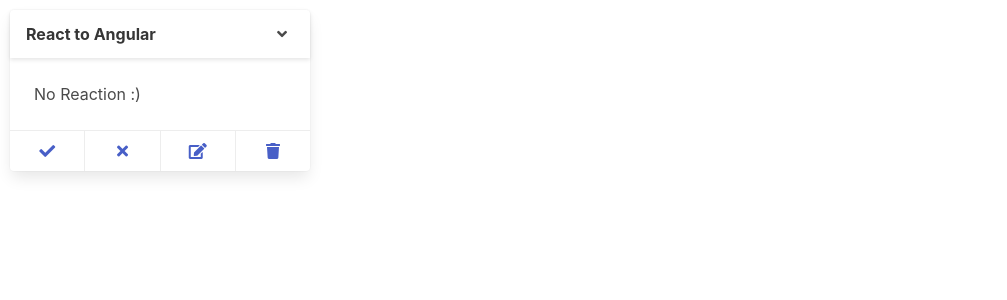
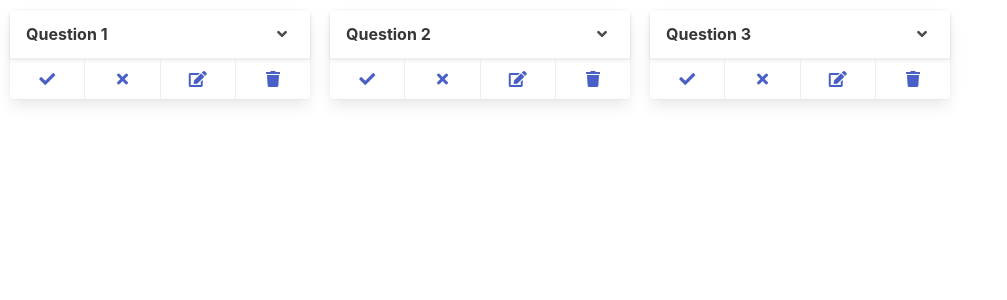
Before and after one commit to filipef9/ng-flashcards, an Angular app: page / in a window 1280 px wide. Shown: the top 300 px of the page, without its empty margins (0-1007 px from the left). Built offline with nearby package versions, Linux system fonts and the light colour scheme.

Commit message:
Implementação da visualização ou não da resposta do card.

```diff
--- a/src/app/app.component.html
+++ b/src/app/app.component.html
@@ -1,3 +1,7 @@
 <div class="flashs">
-  <app-flash></app-flash>
+  <app-flash
+    *ngFor="let flash of flashs; trackBy: trackByFlashId"
+    [flash]="flash"
+    (onToggleCard)="handleToggleCard($event)"
+  ></app-flash>
 </div>
--- a/src/app/app.component.ts
+++ b/src/app/app.component.ts
@@ -1,4 +1,9 @@
 import { Component } from '@angular/core';
+import { IFlash } from './flash.model';
+
+const getRandomNumber = () => {
+  return Math.floor(Math.random() * 10_000);
+};
 
 @Component({
   selector: 'app-root',
@@ -6,5 +11,35 @@
   styleUrls: ['./app.component.css']
 })
 export class AppComponent {
-  title = 'ng-flashcards';
+
+  flashs: IFlash[] = [
+    {
+      question: 'Question 1',
+      answer: 'Answer 1',
+      show: false,
+      id: getRandomNumber()
+    },
+    {
+      question: 'Question 2',
+      answer: 'Answer 2',
+      show: false,
+      id: getRandomNumber()
+    },
+    {
+      question: 'Question 3',
+      answer: 'Answer 3',
+      show: false,
+      id: getRandomNumber()
+    }
+  ];
+
+  trackByFlashId(index, flash: IFlash): number {
+    return flash.id;
+  }
+
+  handleToggleCard(id: number): void {
+    const flash = this.flashs.find((f: IFlash) => f.id === id);
+    flash.show = !flash.show;
+  }
+
 }
--- a/src/app/flash/flash.component.html
+++ b/src/app/flash/flash.component.html
@@ -1,12 +1,12 @@
 <div class="card">
-  <header class="card-header">
+  <header class="card-header" (click)="toggleCard()">
     <p class="card-header-title">{{flash.question}}</p>
     <a class="card-header-icon" href="javascript:void(0)" aria- label="more options">
       <span class="icon"><i class="fas fa-angle-down" aria- hidden="true"></i></span>
     </a>
   </header>
 
-  <div class="card-content">
+  <div class="card-content" *ngIf="flash.show">
     <div class="content">{{flash.answer}}</div>
   </div>
 
--- a/src/app/flash/flash.component.ts
+++ b/src/app/flash/flash.component.ts
@@ -1,4 +1,4 @@
-import { Component, Input, OnInit } from '@angular/core';
+import { Component, EventEmitter, Input, OnInit, Output } from '@angular/core';
 import { IFlash } from '../flash.model';
 
 @Component({
@@ -16,9 +16,16 @@
     show: false
   };
 
+  @Output()
+  onToggleCard = new EventEmitter();
+
   constructor() { }
 
   ngOnInit() {
   }
 
+  toggleCard(): void {
+    this.onToggleCard.emit(this.flash.id);
+  }
+
 }
```
